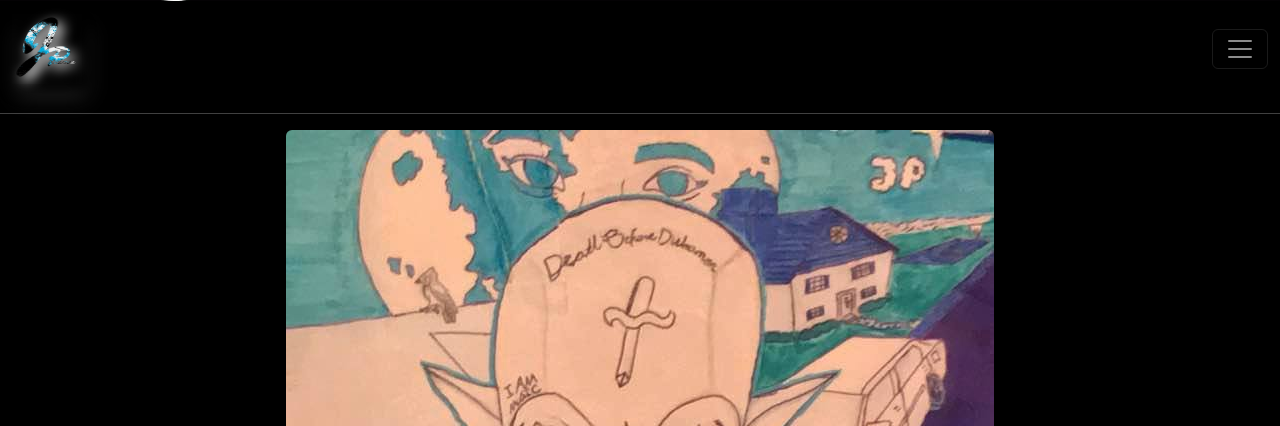
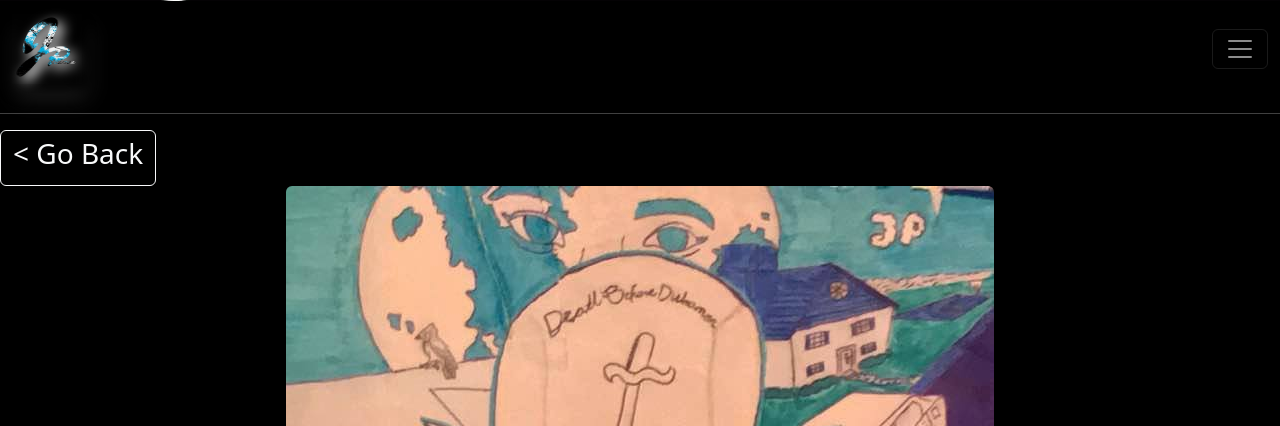
Before and after one commit to JamesPetersonIV/jp4Web, a Django app: page /artpf/3/ in a window 1280 px wide. Shown: the part 499-925 px from the top of that part. Run offline with Django 4.2, Linux system fonts and the light colour scheme; data comes from the database, SQL or seed files in the repository; the page is wider than the window, and the part outside it is not shown.

Commit message:
Implement back button

```diff
--- a/bio/templates/bio/info.html
+++ b/bio/templates/bio/info.html
@@ -4,6 +4,10 @@
 
 <!--content block-->
 {% block content %}
+
+<div>
+    <a href="{% url 'artpf' %}"><button type="button" class="btn btn-outline-light"><h3> < Go Back </h3></button></a>
+</div>
 <div class="container">
     <div class = "row">
             <figure class="figure text-center">
```
Also changed, not shown: db.sqlite3, media/series/Untitled_28.PNG (added).
